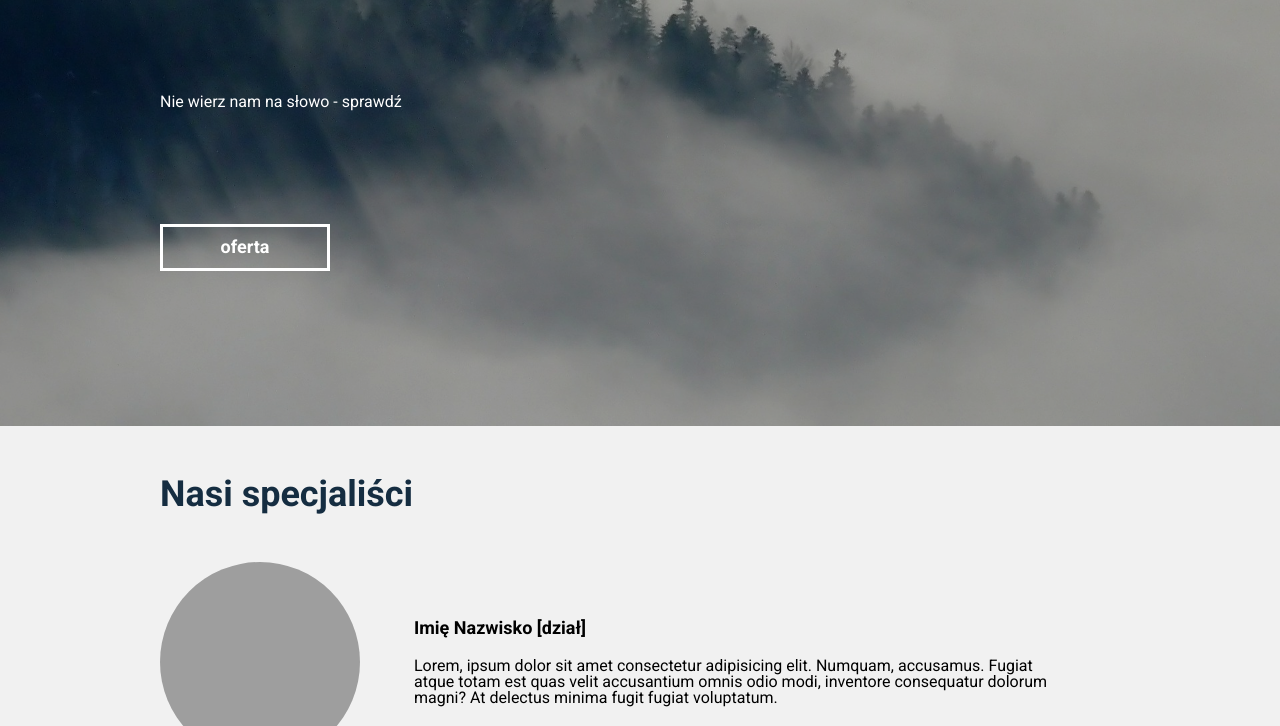
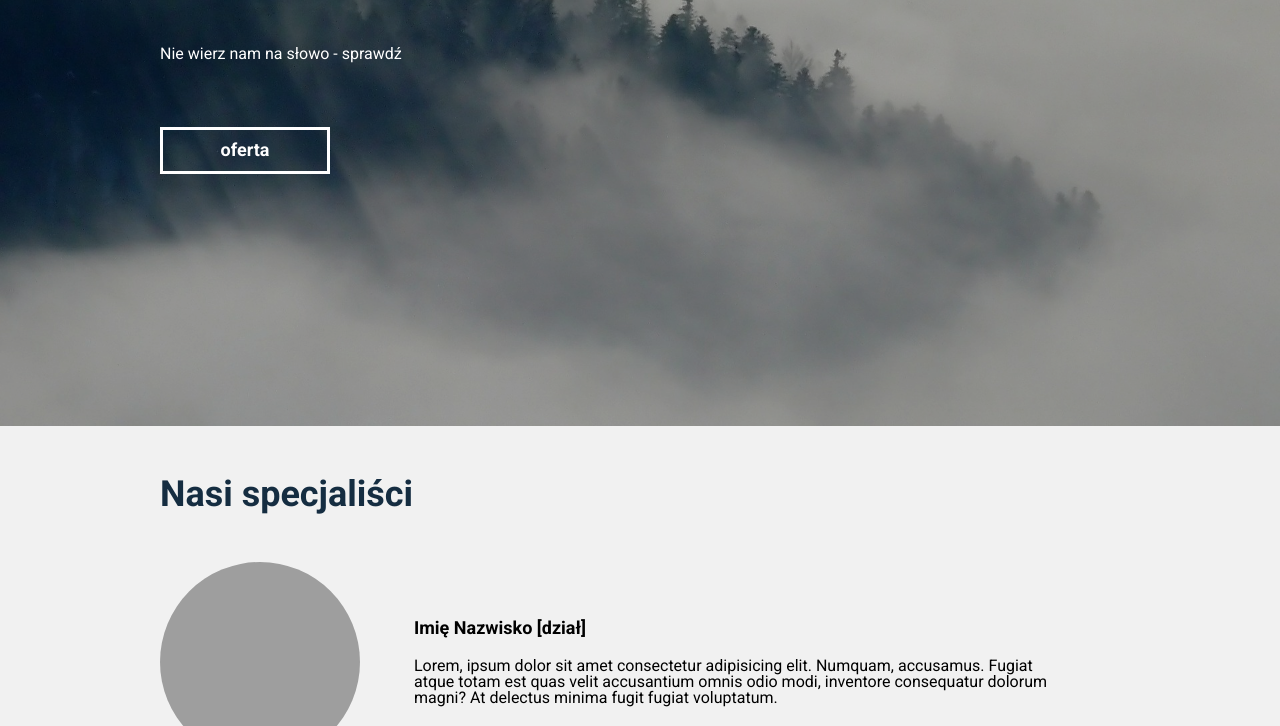
Before and after one commit to SkalskaPaulina/projekt-zaliczeniowy-2-html-css, a website: page index.html in a window 1280 px wide. Shown: the part 374-1100 px from the top of the page. Drawn offline with Linux system fonts and the light colour scheme; grey boxes are pictures that could not be loaded.

Commit message:
zadanie dodane

```diff
--- a/CSS/mobile.css
+++ b/CSS/mobile.css
@@ -72,13 +72,15 @@ nav a {
   transition-duration: 1s;
 }
 
-.landing-page-text {
-  width: 85%;
-  height: calc(577px - 215px);
+.container .landing-page-text {
+  width: 577px;
+  height: 265px;
   display: flex;
   flex-direction: column;
-  align-items: baseline;
+  flex-grow: 0;
+  align-items: flex-start;
   justify-content: space-between;
+  align-content: space-between;
 }
 
 .landing-page-shadow .container {
@@ -171,7 +173,7 @@ nav a {
   background-color: #f1f1f1;
 }
 
-.offers-wrapper-box:last-child {
+.offers-wrapper-box.last {
   margin-bottom: 0;
 }
 
--- a/CSS/tablet.css
+++ b/CSS/tablet.css
@@ -22,6 +22,12 @@
     height: 48%;
     display: flex;
   }
+
+
+.landing-page-text {
+    width: 577px;
+    height: 215px;
+}
 
   .about {
     padding: 50px 0;
--- a/index.html
+++ b/index.html
@@ -3,8 +3,6 @@
   <head>
     <meta charset="UTF-8" />
     <meta name="viewport" content="width=device-width, initial-scale=1.0" />
-    <link rel="preconnect" href="https://fonts.googleapis.com" />
-    <link rel="preconnect" href="https://fonts.gstatic.com" crossorigin />
     <link
       href="https://fonts.googleapis.com/css2?family=Roboto:ital,wght@0,100;0,300;0,400;0,500;0,700;0,900;1,100;1,300;1,400;1,500;1,700;1,900&display=swap"
       rel="stylesheet"
@@ -103,7 +101,7 @@
                 <h2>Usługa 5</h2>
               </div>
             </div>
-            <div class="offers-wrapper-box">
+            <div class="offers-wrapper-box last">
               <div class="offers-wrapper-box-cnt">
                 <h2>Usługa 6</h2>
               </div>
```
